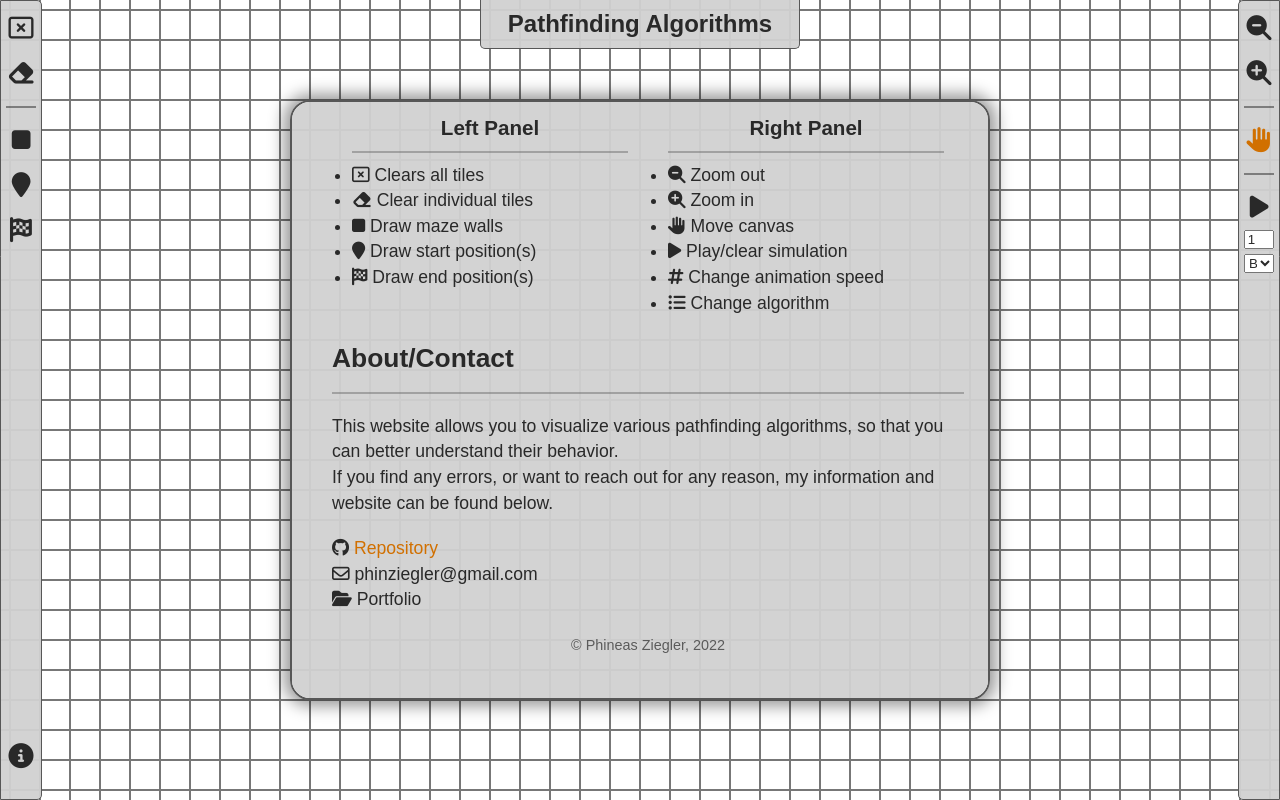
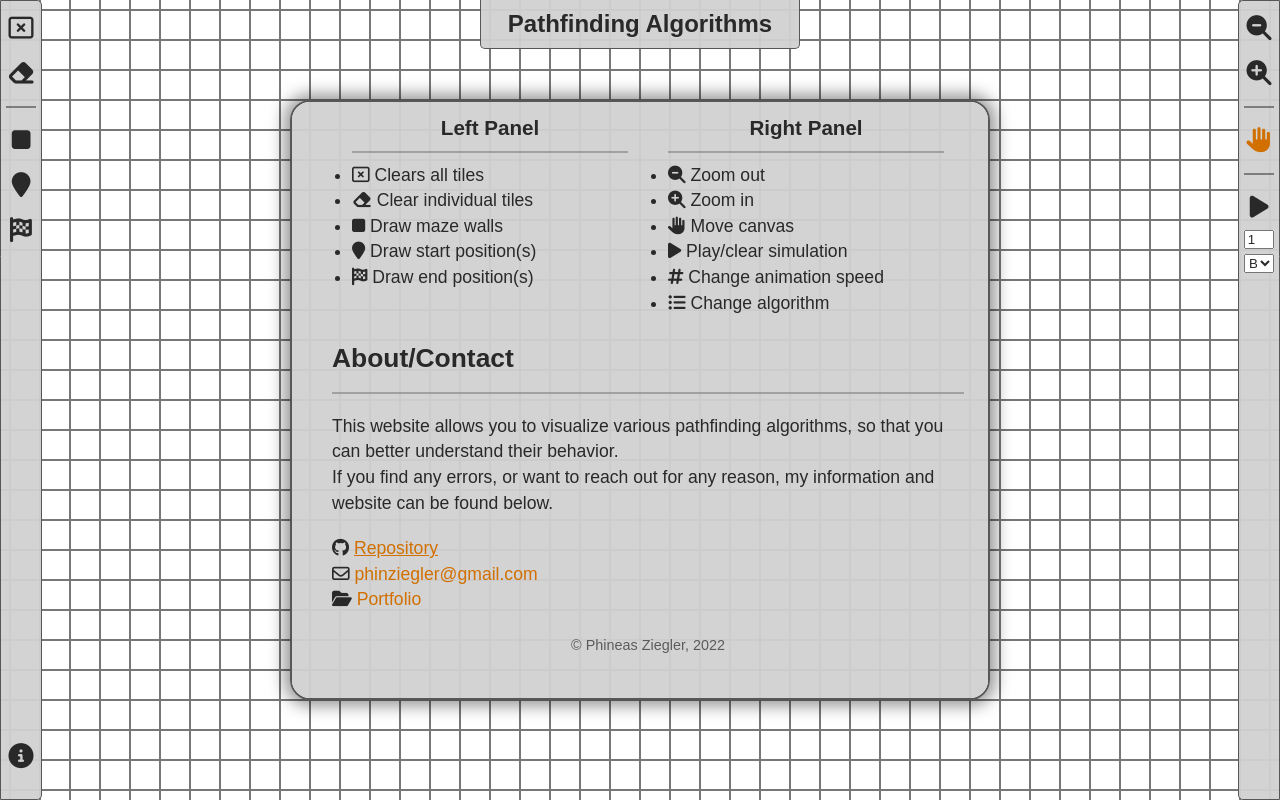
Before and after one commit to phinziegler/Pathfinding-Algorithms, a plain HTML site: page index.html in a window 1280 px wide. In both pictures the pointer is over the link "Repository". Drawn offline with Linux system fonts and the light colour scheme.

Commit message:
changed contact links for clarity

```diff
--- a/style.css
+++ b/style.css
@@ -225,14 +225,14 @@ h3 {
 
 a,
 a:visited {
-    color: inherit;
+    color: var(--accent);
     text-decoration: none;
     transition: color 0.1s;
 }
 
 a:hover,
 a:active {
-    color: var(--accent);
+    text-decoration: underline;
 }
 
 #panelFooter {
```
